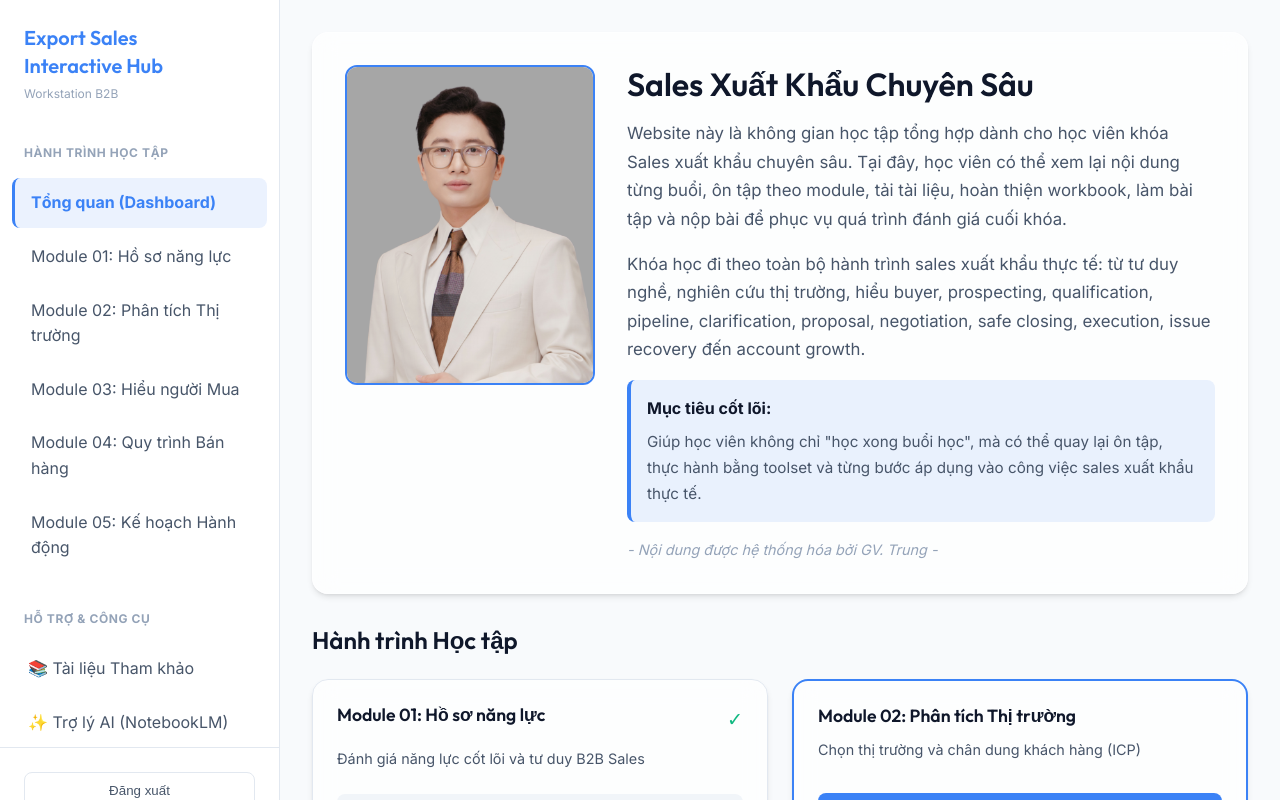
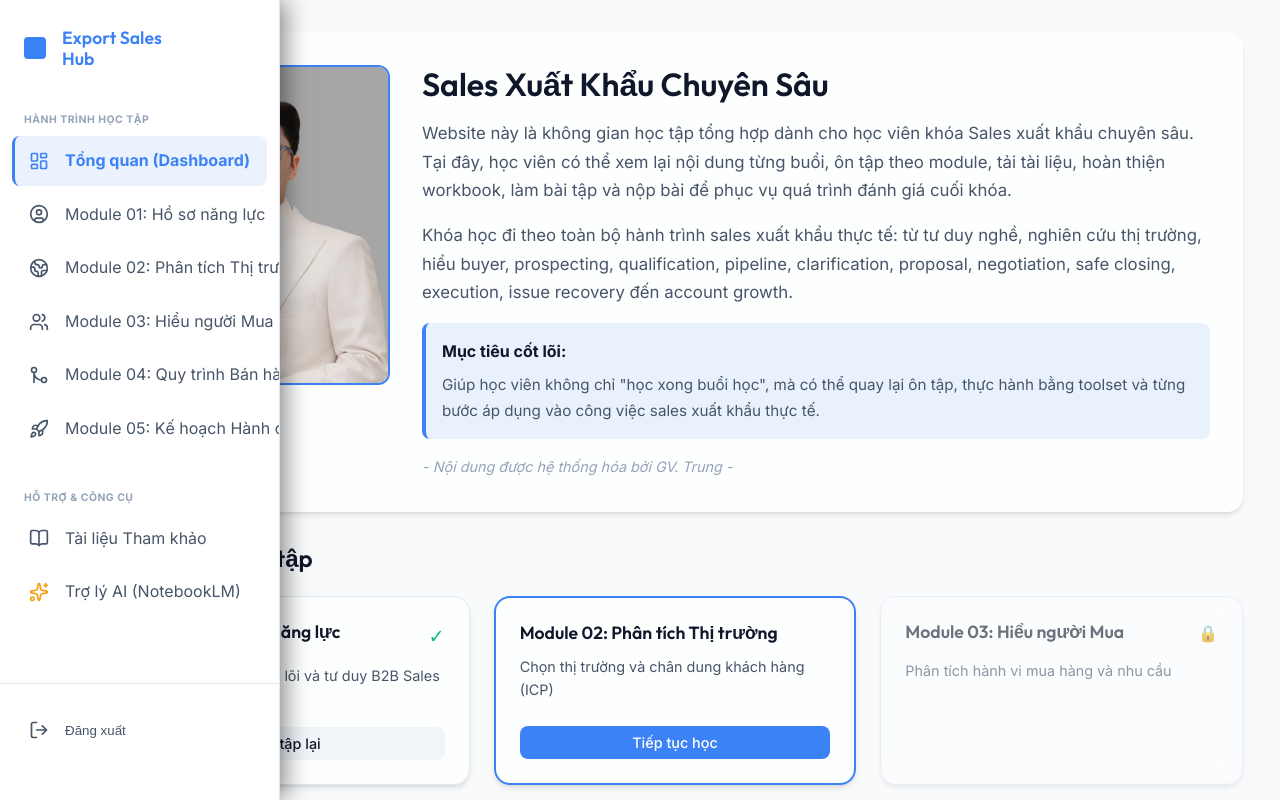
Before and after one commit to nhtrung11794/export-sales-hub, a Next.js app: page / in a window 1280 px wide. Shown: the top 800 px of the page. Built offline with nearby package versions, Linux system fonts and the light colour scheme; no server answers.

Commit message:
Thiết kế lại Sidebar dạng Auto-Collapse Overlay và thêm Icon

```diff
--- a/src/components/layout/AppLayout.tsx
+++ b/src/components/layout/AppLayout.tsx
@@ -1,14 +1,27 @@
 'use client';
 
-import React from 'react';
+import React, { useState } from 'react';
 import Link from 'next/link';
 import { usePathname, useRouter } from 'next/navigation';
 import { createClient } from '@/lib/supabase/client';
+import {
+  LayoutDashboard,
+  UserCircle,
+  Globe2,
+  Users,
+  GitMerge,
+  Rocket,
+  BookOpen,
+  Sparkles,
+  LogOut,
+  ChevronRight
+} from 'lucide-react';
 
 export default function AppLayout({ children }: { children: React.ReactNode }) {
   const pathname = usePathname();
   const router = useRouter();
   const supabase = createClient();
+  const [isHovered, setIsHovered] = useState(false);
 
   const handleLogout = async () => {
     await supabase.auth.signOut();
@@ -17,40 +30,79 @@ export default function AppLayout({ children }: { children: React.ReactNode }) {
   };
 
   const navItems = [
-    { name: 'Tổng quan (Dashboard)', path: '/' },
-    { name: 'Module 01: Hồ sơ năng lực', path: '/m01' },
-    { name: 'Module 02: Phân tích Thị trường', path: '/m02' },
-    { name: 'Module 03: Hiểu người Mua', path: '/m03' },
-    { name: 'Module 04: Quy trình Bán hàng', path: '/m04' },
-    { name: 'Module 05: Kế hoạch Hành động', path: '/m05' },
+    { name: 'Tổng quan (Dashboard)', path: '/', icon: <LayoutDashboard size={20} /> },
+    { name: 'Module 01: Hồ sơ năng lực', path: '/m01', icon: <UserCircle size={20} /> },
+    { name: 'Module 02: Phân tích Thị trường', path: '/m02', icon: <Globe2 size={20} /> },
+    { name: 'Module 03: Hiểu người Mua', path: '/m03', icon: <Users size={20} /> },
+    { name: 'Module 04: Quy trình Bán hàng', path: '/m04', icon: <GitMerge size={20} /> },
+    { name: 'Module 05: Kế hoạch Hành động', path: '/m05', icon: <Rocket size={20} /> },
   ];
 
   return (
     <div style={{ display: 'flex', minHeight: '100vh', background: 'var(--bg-primary)' }}>
-      {/* SIDEBAR */}
-      <div style={{
-        width: '280px',
+
+      {/* THAY THẾ CHO SIDEBAR ĐỂ DỮ CHỖ (DUMMY SIDEBAR) */}
+      <div style={{ width: '70px', flexShrink: 0 }}></div>
+
+      {/* AUTO-COLLAPSE SIDEBAR (OVERLAY) */}
+      <div
+        onMouseEnter={() => setIsHovered(true)}
+        onMouseLeave={() => setIsHovered(false)}
+        style={{
+          width: isHovered ? '280px' : '70px',
           background: 'var(--bg-secondary)',
           borderRight: '1px solid var(--border-color)',
           display: 'flex',
           flexDirection: 'column',
           padding: '24px 0',
           position: 'fixed',
+          top: 0,
+          left: 0,
           height: '100vh',
-        overflowY: 'auto'
+          zIndex: 50,
+          overflowX: 'hidden',
+          transition: 'width 0.3s cubic-bezier(0.4, 0, 0.2, 1)',
+          boxShadow: isHovered ? '4px 0 24px rgba(0,0,0,0.5)' : 'none'
+        }}
+      >
+        {/* LOGO AREA */}
+        <div style={{ padding: '0 24px', marginBottom: '32px', display: 'flex', alignItems: 'center', height: '48px' }}>
+          <div style={{
+            width: '22px',
+            height: '22px',
+            background: 'var(--accent-primary)',
+            borderRadius: '4px',
+            flexShrink: 0,
+            marginRight: '16px'
+          }}></div>
+
+          <div style={{
+            opacity: isHovered ? 1 : 0,
+            transition: 'opacity 0.2s',
+            whiteSpace: 'nowrap'
           }}>
-        <div style={{ padding: '0 24px', marginBottom: '32px' }}>
-          <h2 style={{ color: 'var(--accent-primary)', fontSize: '1.25rem', margin: 0, lineHeight: '1.4' }}>
-            Export Sales<br/>Interactive Hub
+            <h2 style={{ color: 'var(--accent-primary)', fontSize: '1.1rem', margin: 0, lineHeight: '1.2' }}>
+              Export Sales<br/>Hub
             </h2>
-          <div style={{ fontSize: '0.75rem', color: 'var(--text-muted)', marginTop: '4px' }}>
-            Workstation B2B
           </div>
         </div>
 
+        {/* NAVIGATION LINKS */}
         <nav style={{ flex: 1, display: 'flex', flexDirection: 'column', gap: '4px', padding: '0 12px' }}>
-          <div style={{ fontSize: '0.75rem', fontWeight: 'bold', color: 'var(--text-muted)', textTransform: 'uppercase', letterSpacing: '0.05em', padding: '8px 12px', marginBottom: '4px' }}>
-            Hành trình Học tập
+          <div style={{
+            fontSize: '0.65rem',
+            fontWeight: 'bold',
+            color: 'var(--text-muted)',
+            textTransform: 'uppercase',
+            letterSpacing: '0.05em',
+            padding: '8px 12px',
+            marginBottom: '4px',
+            opacity: isHovered ? 1 : 0,
+            transition: 'opacity 0.2s',
+            whiteSpace: 'nowrap',
+            height: '24px' // Prevent layout shift when invisible
+          }}>
+            {isHovered ? 'Hành trình Học tập' : ''}
           </div>
 
           {navItems.map((item) => {
@@ -60,81 +112,174 @@ export default function AppLayout({ children }: { children: React.ReactNode }) {
                 key={item.path}
                 href={item.path}
                 style={{
-                  padding: '12px 16px',
+                  display: 'flex',
+                  alignItems: 'center',
+                  padding: '12px 14px',
                   borderRadius: '8px',
                   textDecoration: 'none',
                   color: isActive ? 'var(--accent-primary)' : 'var(--text-secondary)',
                   background: isActive ? 'rgba(59, 130, 246, 0.1)' : 'transparent',
                   fontWeight: isActive ? 'bold' : 'normal',
                   transition: 'all 0.2s ease',
-                  borderLeft: isActive ? '3px solid var(--accent-primary)' : '3px solid transparent'
+                  borderLeft: isActive ? '3px solid var(--accent-primary)' : '3px solid transparent',
+                  whiteSpace: 'nowrap'
                 }}
+                title={!isHovered ? item.name : undefined}
               >
+                <div style={{ flexShrink: 0, display: 'flex', alignItems: 'center', justifyContent: 'center', width: '20px' }}>
+                  {item.icon}
+                </div>
+                <span style={{
+                  marginLeft: '16px',
+                  opacity: isHovered ? 1 : 0,
+                  transition: 'opacity 0.2s',
+                  display: isHovered ? 'inline-block' : 'none'
+                }}>
                   {item.name}
+                </span>
               </Link>
             );
           })}
 
-          <div style={{ fontSize: '0.75rem', fontWeight: 'bold', color: 'var(--text-muted)', textTransform: 'uppercase', letterSpacing: '0.05em', padding: '8px 12px', marginTop: '24px', marginBottom: '4px' }}>
-            Hỗ trợ & Công cụ
+          <div style={{
+            fontSize: '0.65rem',
+            fontWeight: 'bold',
+            color: 'var(--text-muted)',
+            textTransform: 'uppercase',
+            letterSpacing: '0.05em',
+            padding: '8px 12px',
+            marginTop: '24px',
+            marginBottom: '4px',
+            opacity: isHovered ? 1 : 0,
+            transition: 'opacity 0.2s',
+            whiteSpace: 'nowrap',
+            height: '24px'
+          }}>
+            {isHovered ? 'Hỗ trợ & Công cụ' : ''}
           </div>
           <a
             href="#"
             style={{
-              padding: '12px 16px',
+              display: 'flex',
+              alignItems: 'center',
+              padding: '12px 14px',
               borderRadius: '8px',
               textDecoration: 'none',
               color: 'var(--text-secondary)',
               transition: 'all 0.2s ease',
-              display: 'flex',
-              alignItems: 'center',
-              gap: '8px'
+              borderLeft: '3px solid transparent',
+              whiteSpace: 'nowrap'
             }}
+            title="Tài liệu Tham khảo"
           >
-            📚 Tài liệu Tham khảo
+            <div style={{ flexShrink: 0, display: 'flex', alignItems: 'center', justifyContent: 'center', width: '20px' }}>
+              <BookOpen size={20} />
+            </div>
+            <span style={{
+              marginLeft: '16px',
+              opacity: isHovered ? 1 : 0,
+              transition: 'opacity 0.2s',
+              display: isHovered ? 'inline-block' : 'none'
+            }}>
+              Tài liệu Tham khảo
+            </span>
           </a>
           <a
             href="https://notebooklm.google.com/"
             target="_blank"
             rel="noopener noreferrer"
             style={{
-              padding: '12px 16px',
+              display: 'flex',
+              alignItems: 'center',
+              padding: '12px 14px',
               borderRadius: '8px',
               textDecoration: 'none',
               color: 'var(--text-secondary)',
               transition: 'all 0.2s ease',
-              display: 'flex',
-              alignItems: 'center',
-              gap: '8px'
+              borderLeft: '3px solid transparent',
+              whiteSpace: 'nowrap'
             }}
+            title="Trợ lý AI (NotebookLM)"
           >
-            ✨ Trợ lý AI (NotebookLM)
+            <div style={{ flexShrink: 0, display: 'flex', alignItems: 'center', justifyContent: 'center', width: '20px' }}>
+              <Sparkles size={20} style={{ color: 'var(--accent-warning)' }} />
+            </div>
+            <span style={{
+              marginLeft: '16px',
+              opacity: isHovered ? 1 : 0,
+              transition: 'opacity 0.2s',
+              display: isHovered ? 'inline-block' : 'none'
+            }}>
+              Trợ lý AI (NotebookLM)
+            </span>
           </a>
         </nav>
 
-        <div style={{ padding: '24px', borderTop: '1px solid var(--border-color)', marginTop: 'auto' }}>
+        {/* LOGOUT BUTTON */}
+        <div style={{ padding: '24px 12px', borderTop: '1px solid var(--border-color)', marginTop: 'auto' }}>
           <button
             onClick={handleLogout}
             style={{
               width: '100%',
-              padding: '10px',
+              padding: '12px 14px',
               background: 'transparent',
-              border: '1px solid var(--border-color)',
+              border: 'none',
               color: 'var(--text-secondary)',
               borderRadius: '8px',
               cursor: 'pointer',
-              transition: 'all 0.2s'
+              transition: 'all 0.2s',
+              display: 'flex',
+              alignItems: 'center',
+              borderLeft: '3px solid transparent'
             }}
-            onMouseOver={(e) => e.currentTarget.style.color = 'var(--accent-danger)'}
-            onMouseOut={(e) => e.currentTarget.style.color = 'var(--text-secondary)'}
+            onMouseOver={(e) => {
+              e.currentTarget.style.color = 'var(--accent-danger)';
+              e.currentTarget.style.background = 'rgba(239, 68, 68, 0.1)';
+            }}
+            onMouseOut={(e) => {
+              e.currentTarget.style.color = 'var(--text-secondary)';
+              e.currentTarget.style.background = 'transparent';
+            }}
+            title="Đăng xuất"
           >
+            <div style={{ flexShrink: 0, display: 'flex', alignItems: 'center', justifyContent: 'center', width: '20px' }}>
+              <LogOut size={20} />
+            </div>
+            <span style={{
+              marginLeft: '16px',
+              opacity: isHovered ? 1 : 0,
+              transition: 'opacity 0.2s',
+              display: isHovered ? 'inline-block' : 'none',
+              whiteSpace: 'nowrap'
+            }}>
               Đăng xuất
+            </span>
           </button>
         </div>
+
+        {/* Cửa sổ gợi ý mở rộng (Chevron) */}
+        {!isHovered && (
+          <div style={{
+            position: 'absolute',
+            top: '50%',
+            right: '-12px',
+            transform: 'translateY(-50%)',
+            background: 'var(--bg-secondary)',
+            border: '1px solid var(--border-color)',
+            borderRadius: '50%',
+            padding: '4px',
+            color: 'var(--text-muted)',
+            display: 'flex',
+            alignItems: 'center',
+            justifyContent: 'center'
+          }}>
+            <ChevronRight size={14} />
+          </div>
+        )}
       </div>
 
       {/* MAIN CONTENT AREA */}
-      <div style={{ flex: 1, marginLeft: '280px', width: 'calc(100% - 280px)' }}>
+      <div style={{ flex: 1, width: 'calc(100% - 70px)' }}>
         {children}
       </div>
     </div>
```
Lines whose indentation alone changed are shown as unchanged.
